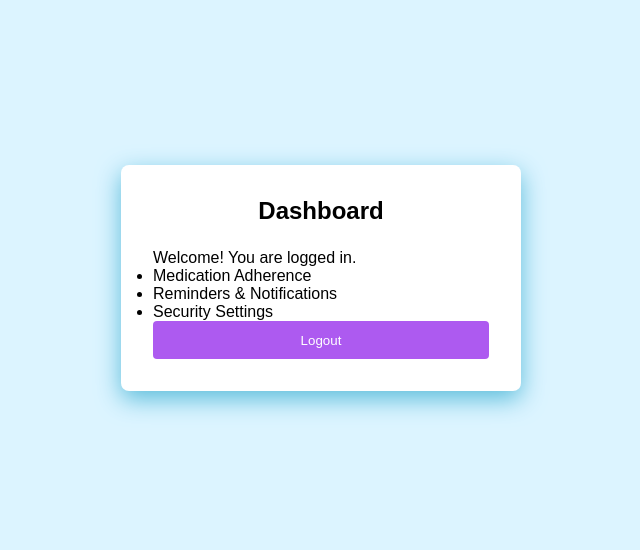
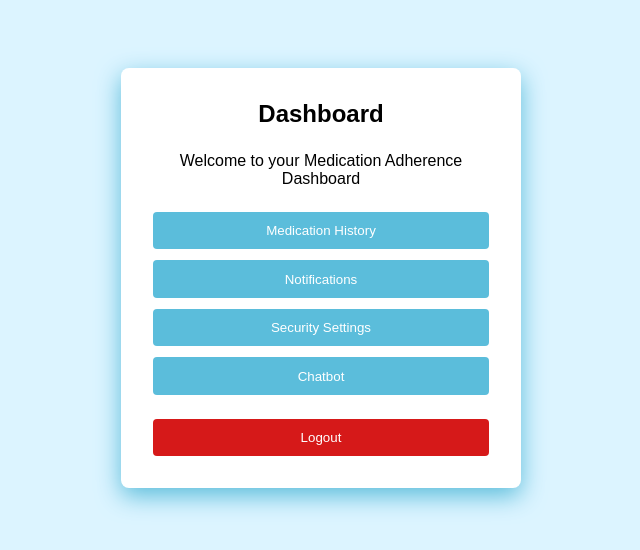
Before and after one commit to 2339036/medication-adherence-system, a React app in the folder frontend/: page /dashboard in a window 1280 px wide. Shown: the part 122-672 px from the top of the page, without its empty margins (319-959 px from the left). Built offline with nearby package versions, Linux system fonts and the light colour scheme; sample sign-in values are in the browser's storage; the HTML template or start-up script is replaced by a standard one.

Commit message:
add protected dashboard UI with logout and navigation placeholders

```diff
--- a/frontend/src/index.css
+++ b/frontend/src/index.css
@@ -84,3 +84,20 @@ body {
 .eye-icon:hover {
   color: #d61919;
 }
+
+/* Dashboard action buttons layout */
+.dashboard-actions {
+  display: flex;
+  flex-direction: column;
+  gap: 0.7rem;
+}
+
+/* Dashboard buttons */
+.dashboard-actions button {
+  background-color: #5bbddb;
+  color: white;
+}
+
+.dashboard-actions button:hover {
+  background-color: #3fa7c7;
+}
--- a/frontend/src/pages/Dashboard.jsx
+++ b/frontend/src/pages/Dashboard.jsx
@@ -1,24 +1,45 @@
 // Dashboard.jsx
-// This page is shown ONLY after a successful login
-import { useAuth } from "../context/AuthContext";
+// Main dashboard shown after successful login
+
+import { useNavigate } from "react-router-dom";
 
 function Dashboard() {
-  const { user, logout } = useAuth();
+  const navigate = useNavigate();
+
+  // Handle logout
+  const handleLogout = () => {
+    // Remove token from localStorage
+    localStorage.removeItem("token");
+
+    // Redirect user back to login page
+    navigate("/");
+  };
 
   return (
     <div className="page-container">
       <div className="card">
         <h2>Dashboard</h2>
 
-        <p>Welcome! You are logged in.</p>
+        {/* Welcome message */}
+        <p style={{ textAlign: "center", marginBottom: "1.5rem" }}>
+          Welcome to your Medication Adherence Dashboard
+        </p>
 
-        {/* Later we will replace this with real features */}
-        <ul>
-          <li>Medication Adherence</li>
-          <li>Reminders & Notifications</li>
-          <li>Security Settings</li>
-        </ul>
-        <button onClick={logout}>Logout</button>
+        {/* Navigation cards (placeholders for now) */}
+        <div className="dashboard-actions">
+          <button>Medication History</button>
+          <button>Notifications</button>
+          <button>Security Settings</button>
+          <button>Chatbot</button>
+        </div>
+
+        {/* Logout button */}
+        <button
+          onClick={handleLogout}
+          style={{ marginTop: "1.5rem", backgroundColor: "#d61919" }}
+        >
+          Logout
+        </button>
       </div>
     </div>
   );
```
